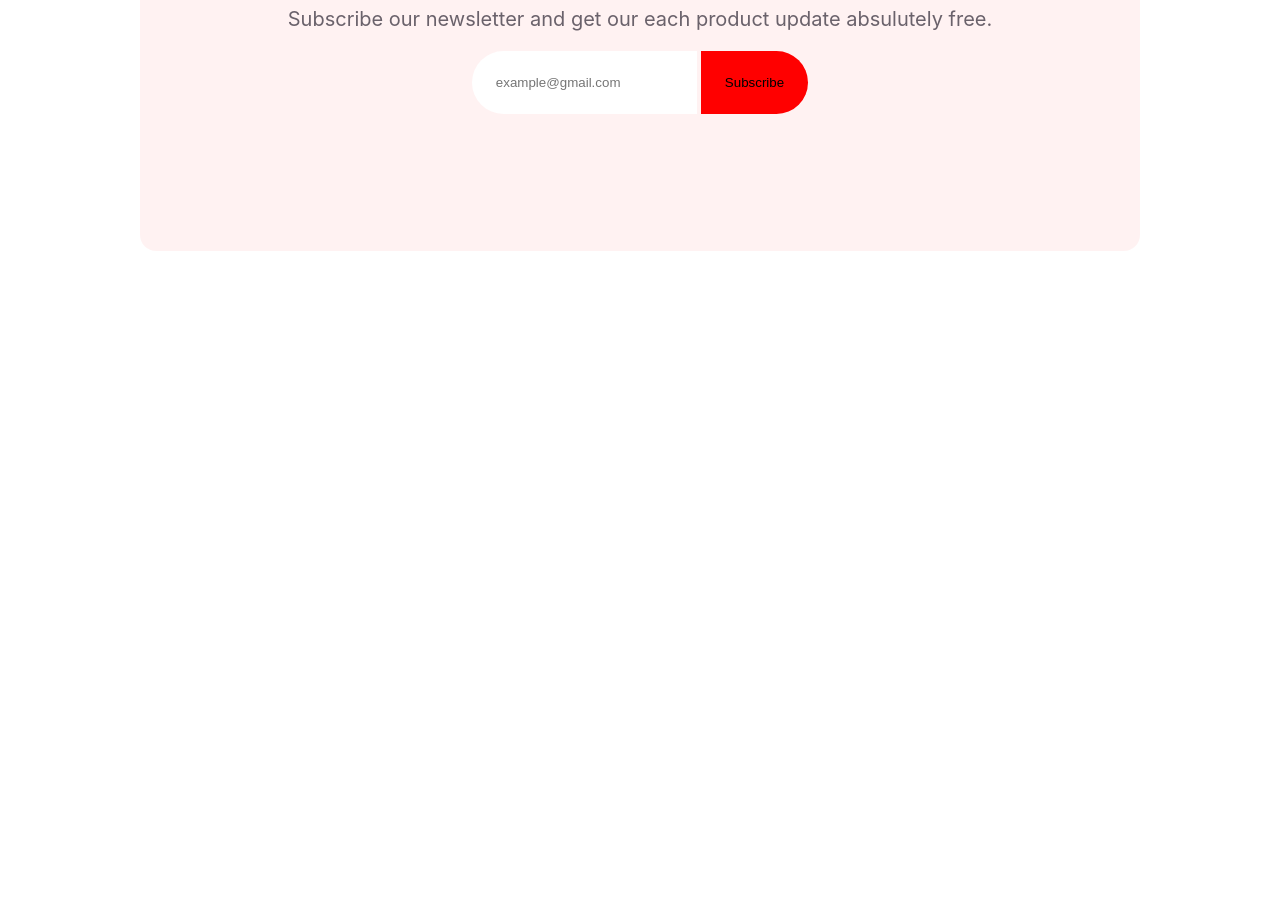
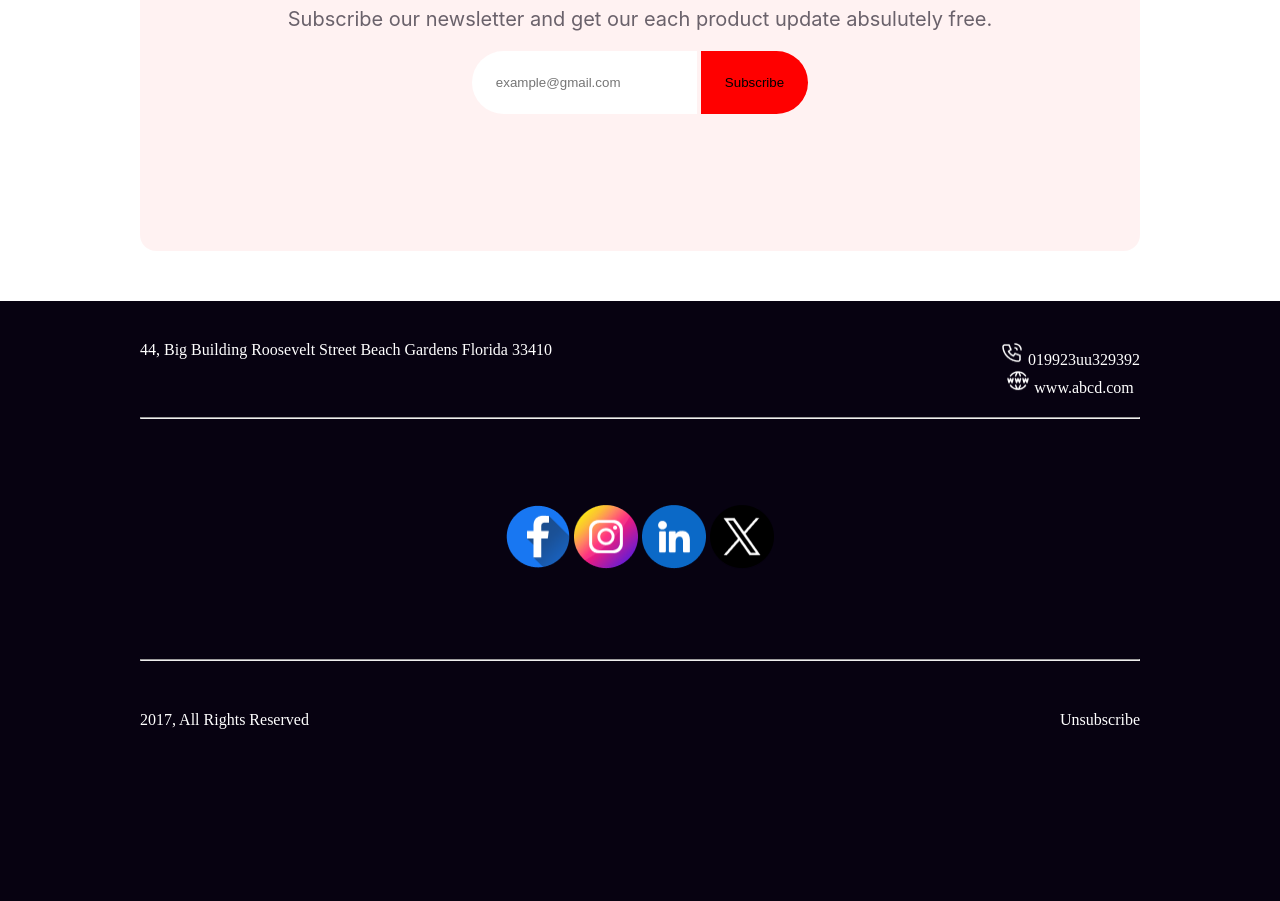
Before and after one commit to Ar-Habib/New-Year-Mission-Assignment-1, a plain HTML site: page index.html in a window 1280 px wide. Shown: the part 4044-4945 px from the top of the page. Before the commit the page ends 4345 px from the top, so only its background shows below. Drawn offline with Linux system fonts and the light colour scheme.

Commit message:
added footer part

```diff
--- a/index.html
+++ b/index.html
@@ -54,7 +54,38 @@
     <input class="input-button" type="submit" value="Subscribe"></div>
    </div>
  </section>
- <section></section>
+ <footer>
+   <section class="footer-part">
+    <div class="address-part">
+        <div class="address">
+            <p class="address-details">44, Big Building Roosevelt Street
+                Beach Gardens Florida 33410</p>
+        </div>
+        <div class="phone-website">
+<div>
+    <img src="./resources/Call.png" alt="phone number"> <span>019923uu329392</span>
+
+</div>
+<div><img src="./resources/Website.png" alt="phone number"> <span>www.abcd.com</span>
+</div>
+        </div>
+    </div>
+    <hr>
+    <div class="logo-part">
+<div>
+    <img src="./resources/Facebook.png" alt="facebook logo">
+    <img src="./resources/Instagram.png" alt="instagram logo">
+    <img src="./resources/Linkedin.png" alt="linkdin logo">
+    <img src="./resources/Twitter.png" alt="twitter logo">
+</div>
+    </div>
+    <hr>
+    <div class="copyright-part">
+        <p>2017, All Rights Reserved</p>
+        <p> Unsubscribe</p>
+    </div>
+</section>
+ </footer>
 
 </body>
 </html>
--- a/styles.css
+++ b/styles.css
@@ -3,7 +3,7 @@
     margin:0px;
 }
 
-body> section{
+body> section, .footer-part{
 margin: 50px 140px;
 }
 /* Banner section style*/
@@ -156,3 +156,63 @@ border-radius: 50px 0px 0px 50px;
     border-radius: 0px 50px 50px 0px;
     background-color: #f00;
 }
+
+/* Footer part style */
+
+
+footer{
+    background-color: #070211;
+    height:600px;
+    text-align: center;
+}
+.address{
+
+    margin-top: 40px;
+}
+.address-part{
+    display: flex;
+    justify-content: space-between;
+
+}
+.phone-website img{
+    width:24px;
+    height:24px;
+    color: #fff;
+
+}
+.phone-website{
+    margin-top: 40px;
+}
+
+span{
+    color: #fff;
+}
+.address-details{
+    color:#fff
+}
+ hr{
+    margin-top: 20px;
+    margin-bottom: 20px;
+ }
+ .logo-part{
+    display: flex;
+    justify-content: center;
+    align-items: center;
+    height: 200px;
+    color: #fff;
+
+ }
+ .logo-part>div>img{
+    width: 64px;
+    height:64px;
+ }
+
+ .copyright-part{
+    display: flex;
+    justify-content: space-between;
+    margin-top: 50px;
+    margin-bottom: 120px;
+ }
+ .copyright-part>p{
+    color: #fff;
+ }
```
